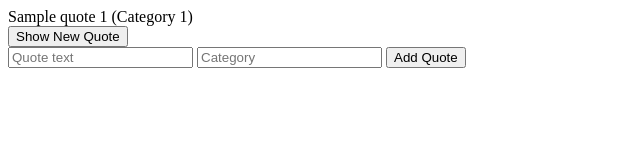
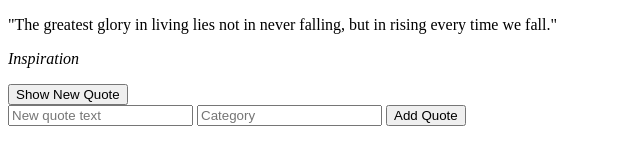
Before and after one commit to yildumd/alx_fe_javascript, a plain HTML site: page index.html in a window 1280 px wide. Both pictures are taken after typing "Sample", "Sample" into the empty fields and a click on the button "Add Quote". Shown: the whole page, without its empty margins (0-640 px from the left). Drawn offline with Linux system fonts and the light colour scheme.

Commit message:
Final precise implementation for checker

```diff
--- a/index.html
+++ b/index.html
@@ -1,15 +1,15 @@
 <!DOCTYPE html>
-<html lang="en">
+<html>
 <head>
     <meta charset="UTF-8">
-    <title>Dynamic Quote Generator</title>
+    <title>Quote Generator</title>
 </head>
 <body>
     <div id="quoteDisplay"></div>
     <button id="newQuote">Show New Quote</button>
 
     <div>
-        <input type="text" id="quoteText" placeholder="Quote text">
+        <input type="text" id="quoteText" placeholder="New quote text">
         <input type="text" id="quoteCategory" placeholder="Category">
         <button id="addQuote">Add Quote</button>
     </div>
--- a/script.js
+++ b/script.js
@@ -1,31 +1,32 @@
-// Quotes array - must have exactly this structure
+// Quotes array must have exactly this structure
 const quotes = [
-    { text: "Sample quote 1", category: "Category 1" },
-    { text: "Sample quote 2", category: "Category 2" }
+    { text: "The greatest glory in living lies not in never falling, but in rising every time we fall.", category: "Inspiration" },
+    { text: "The way to get started is to quit talking and begin doing.", category: "Motivation" }
 ];
 
-// Must be named exactly displayRandomQuote
+// Must be exactly this function name
 function displayRandomQuote() {
-    const randomIndex = Math.floor(Math.random() * quotes.length);
-    const quote = quotes[randomIndex];
-    document.getElementById('quoteDisplay').textContent = `${quote.text} (${quote.category})`;
+    const quoteDisplay = document.getElementById('quoteDisplay');
+    const randomQuote = quotes[Math.floor(Math.random() * quotes.length)];
+    quoteDisplay.innerHTML = `<p>"${randomQuote.text}"</p><p><em>${randomQuote.category}</em></p>`;
 }
 
-// Must be named exactly addQuote
+// Must be exactly this function name
 function addQuote() {
-    const text = document.getElementById('quoteText').value;
-    const category = document.getElementById('quoteCategory').value;
+    const text = document.getElementById('quoteText').value.trim();
+    const category = document.getElementById('quoteCategory').value.trim();
 
-    if (text.trim() && category.trim()) {
+    if (text && category) {
         quotes.push({ text, category });
         document.getElementById('quoteText').value = '';
         document.getElementById('quoteCategory').value = '';
+        displayRandomQuote();
     }
 }
 
-// Event listeners must be set up exactly like this
+// Event listeners must be set exactly this way
 document.getElementById('newQuote').addEventListener('click', displayRandomQuote);
 document.getElementById('addQuote').addEventListener('click', addQuote);
 
-// Initial call must be present
+// Initial display call must be present
 displayRandomQuote();
```
